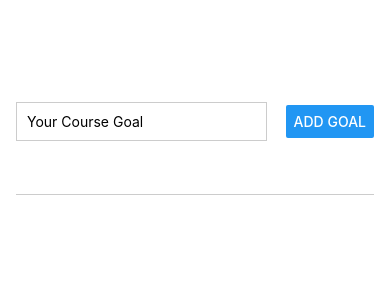
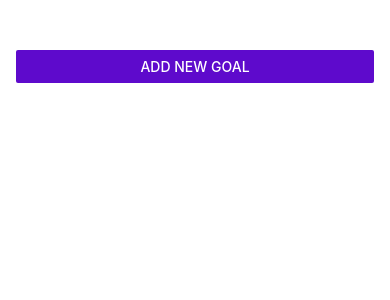
Before and after one commit to cliffgor/RNCourse, a React Native app: screen / in a window 390 px wide. Shown: the top 300 px of the page. Built offline with nearby package versions, Linux system fonts and the light colour scheme.

Commit message:
add modal to add goal item

```diff
--- a/App.js
+++ b/App.js
@@ -6,7 +6,13 @@
 
 export default function App() {
 
+  const [modalIsVisible, setModalIsVisible] = useState(false);
+
   const [courseGoals, setCourseGoals] = useState([]);
+
+  function startAddGoalHandler() {
+    setModalIsVisible(true);
+  }
 
   function addGoalHandler(enteredGoal) {
     setCourseGoals(currentCourseGoals => [...courseGoals, { text: enteredGoal, id: Math.random().toString() }])
@@ -22,7 +28,8 @@
 
   return (
     <View style={styles.appContainer}>
-      <GoalInput onAddGoal={addGoalHandler} />
+      <Button title='Add New Goal' color="#5e0acc" onPress={startAddGoalHandler}/>
+      {modalIsVisible && <GoalInput onAddGoal={addGoalHandler} />}
       <View style={styles.goalsContainer}>
         <FlatList data={courseGoals} renderItem={itemData => {
           itemData.index
--- a/components/GoalInput.js
+++ b/components/GoalInput.js
@@ -1,4 +1,4 @@
-import { Button, StyleSheet, TextInput, View } from 'react-native'
+import { Button, Modal, StyleSheet, TextInput, View } from 'react-native'
 import React, { useState } from 'react'
 
 function GoalInput(props) {
@@ -14,10 +14,12 @@
     }
 
     return (
-        <View style={styles.inputContainer}>
-            <TextInput style={styles.textInput} placeholder='Your Course Goal' onChangeText={goalInputHandler} value={enteredGoal} />
-            <Button title='Add Goal' onPress={addGoalHandler} />
-        </View>
+        <Modal>
+            <View style={styles.inputContainer}>
+                <TextInput style={styles.textInput} placeholder='Your Course Goal' onChangeText={goalInputHandler} value={enteredGoal} />
+                <Button title='Add Goal' onPress={addGoalHandler} />
+            </View>
+        </Modal>
     )
 }
 
```
